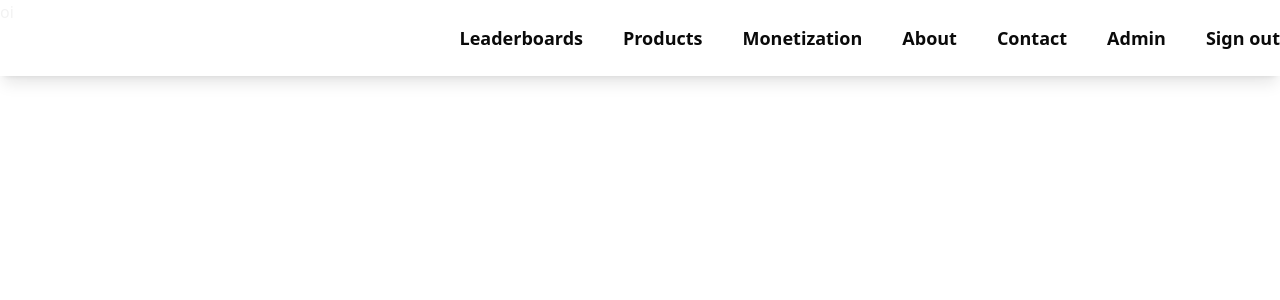
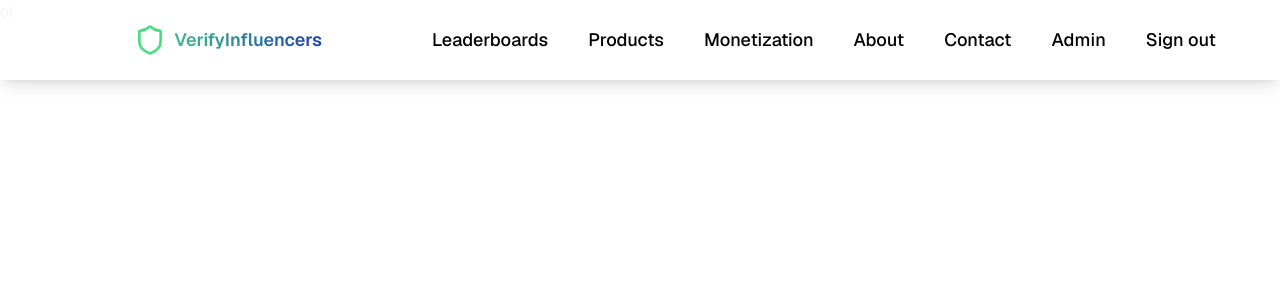
Before and after one commit to rafaelcaet/verify-influencers-panel, a Next.js app: page / in a window 1280 px wide. Shown: the top 300 px of the page. Built offline with nearby package versions, Linux system fonts and the light colour scheme.

Commit message:
feat: added brandlogo component and improve tailwind config

```diff
--- a/package.json
+++ b/package.json
@@ -11,6 +11,7 @@
   "dependencies": {
     "class-variance-authority": "^0.7.1",
     "clsx": "^2.1.1",
+    "lucide": "^0.469.0",
     "lucide-react": "^0.469.0",
     "next": "15.1.4",
     "react": "^19.0.0",
--- /dev/null
+++ b/src/components/BrandLogo.tsx
@@ -0,0 +1,12 @@
+import { Shield } from "lucide-react";
+
+export function BrandLogo() {
+  return (
+    <div className="text-transparent bg-clip-text bg-gradient-to-r from-green-400 to-blue-800">
+      <span className="flex items-center gap-2 font-semibold flex-shrink-0 mr-auto text-lg ">
+        <Shield className="size-8 text-green-400" />
+        VerifyInfluencers
+      </span>
+    </div>
+  );
+}
--- a/src/components/NavBar.tsx
+++ b/src/components/NavBar.tsx
@@ -1,10 +1,13 @@
 import Link from "next/link";
+import { BrandLogo } from "./BrandLogo";
 
 export function NavBar() {
   return (
-    <header className="flex py-6 shadow-lg fixed top-0 w-full z-10 bg-background/95">
-      <nav className="flex items-center gap-10 container font-semibold">
-        <Link href="/" className="mr-auto"></Link>
+    <header className="flex py-6 shadow-lg fixed top-0 w-full z-10 dark:text-white text-black bg-background/95">
+      <nav className="flex items-center gap-10 container font-medium">
+        <Link href="/" className="flex gap-3 m-auto">
+          <BrandLogo />
+        </Link>
         <Link className="text-lg" href="/#leaderboards">
           Leaderboards
         </Link>
--- a/tailwind.config.ts
+++ b/tailwind.config.ts
@@ -1,5 +1,5 @@
 import type { Config } from "tailwindcss";
-
+import { fontFamily } from "tailwindcss/defaultTheme";
 export default {
   darkMode: ["class"],
   content: [
@@ -9,54 +9,68 @@ export default {
   ],
   theme: {
     extend: {
+      container: {
+        center: true,
+        padding: "1.5rem",
+        screens: {
+          sm: "100%",
+          md: "100%",
+          lg: "100%",
+          xl: "1200px",
+        },
+      },
+      fontFamily: {
+        sans: ["var(--font-geist-sans)", ...fontFamily.sans],
+        mono: ["var(--font-geist-mono)", ...fontFamily.mono],
+      },
+      borderRadius: {
+        lg: "var(--radius)",
+        md: "calc(var(--radius) - 2px)",
+        sm: "calc(var(--radius) - 4px)",
+      },
       colors: {
-  			background: 'hsl(var(--background))',
-  			foreground: 'hsl(var(--foreground))',
+        background: "hsl(var(--background))",
+        foreground: "hsl(var(--foreground))",
         card: {
-  				DEFAULT: 'hsl(var(--card))',
-  				foreground: 'hsl(var(--card-foreground))'
+          DEFAULT: "hsl(var(--card))",
+          foreground: "hsl(var(--card-foreground))",
         },
         popover: {
-  				DEFAULT: 'hsl(var(--popover))',
-  				foreground: 'hsl(var(--popover-foreground))'
+          DEFAULT: "hsl(var(--popover))",
+          foreground: "hsl(var(--popover-foreground))",
         },
         primary: {
-  				DEFAULT: 'hsl(var(--primary))',
-  				foreground: 'hsl(var(--primary-foreground))'
+          DEFAULT: "hsl(var(--primary))",
+          foreground: "hsl(var(--primary-foreground))",
         },
         secondary: {
-  				DEFAULT: 'hsl(var(--secondary))',
-  				foreground: 'hsl(var(--secondary-foreground))'
+          DEFAULT: "hsl(var(--secondary))",
+          foreground: "hsl(var(--secondary-foreground))",
         },
         muted: {
-  				DEFAULT: 'hsl(var(--muted))',
-  				foreground: 'hsl(var(--muted-foreground))'
+          DEFAULT: "hsl(var(--muted))",
+          foreground: "hsl(var(--muted-foreground))",
         },
         accent: {
-  				DEFAULT: 'hsl(var(--accent))',
-  				foreground: 'hsl(var(--accent-foreground))'
+          DEFAULT: "hsl(var(--accent))",
+          foreground: "hsl(var(--accent-foreground))",
         },
         destructive: {
-  				DEFAULT: 'hsl(var(--destructive))',
-  				foreground: 'hsl(var(--destructive-foreground))'
+          DEFAULT: "hsl(var(--destructive))",
+          foreground: "hsl(var(--destructive-foreground))",
         },
-  			border: 'hsl(var(--border))',
-  			input: 'hsl(var(--input))',
-  			ring: 'hsl(var(--ring))',
+        border: "hsl(var(--border))",
+        input: "hsl(var(--input))",
+        ring: "hsl(var(--ring))",
         chart: {
-  				'1': 'hsl(var(--chart-1))',
-  				'2': 'hsl(var(--chart-2))',
-  				'3': 'hsl(var(--chart-3))',
-  				'4': 'hsl(var(--chart-4))',
-  				'5': 'hsl(var(--chart-5))'
-  			}
+          "1": "hsl(var(--chart-1))",
+          "2": "hsl(var(--chart-2))",
+          "3": "hsl(var(--chart-3))",
+          "4": "hsl(var(--chart-4))",
+          "5": "hsl(var(--chart-5))",
         },
-  		borderRadius: {
-  			lg: 'var(--radius)',
-  			md: 'calc(var(--radius) - 2px)',
-  			sm: 'calc(var(--radius) - 4px)'
-  		}
-  	}
+      },
+    },
   },
   plugins: [require("tailwindcss-animate")],
 } satisfies Config;
```
Also changed, not shown: 1 other file (tests, documents, lock files or other folders). Lines whose indentation alone changed are shown as unchanged.
